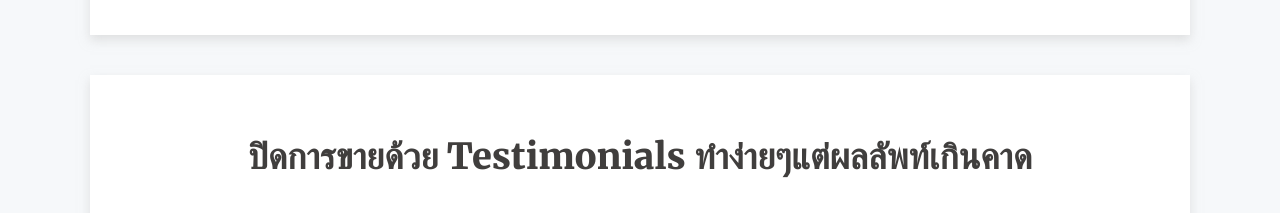
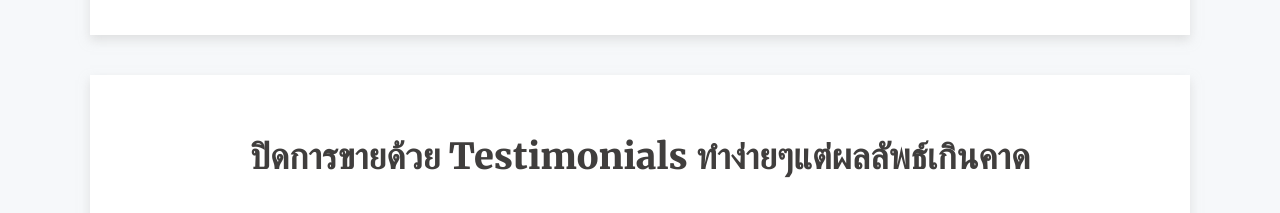
Before and after one commit to thaibulksms/thaibulksms-blog, a Gatsby site: page / in a window 1280 px wide. Shown: the part 1680-1893 px from the top of the page. Built offline with nearby package versions, Linux system fonts and the light colour scheme; Gatsby itself is replaced by a stand-in of ours; some packages are replaced by stand-ins of ours.

Commit message:
Update Blog “2020-01-17-ปิดการขายด้วย-testimonials-ทำง่ายๆแต่ผลลัพท์เกินคาด”

```diff
--- a/content/blog/2020-01-17-ปิดการขายด้วย-testimonials-ทำง่ายๆแต่ผลลัพท์เกินคาด.md
+++ b/content/blog/2020-01-17-ปิดการขายด้วย-testimonials-ทำง่ายๆแต่ผลลัพท์เกินคาด.md
@@ -1,5 +1,5 @@
 ---
-title: ปิดการขายด้วย Testimonials ทำง่ายๆแต่ผลลัพท์เกินคาด
+title: ปิดการขายด้วย Testimonials ทำง่ายๆแต่ผลลัพธ์เกินคาด
 thumbnail: /blog/img/1_ypau7xtrkzm_ryvpg-m_jq.jpeg
 date: 2020-01-17T07:40:14.050Z
 description: >-
```
